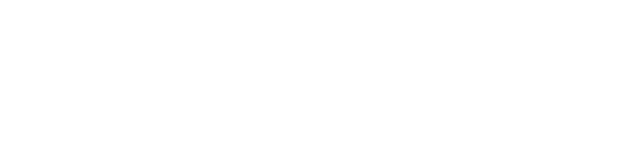
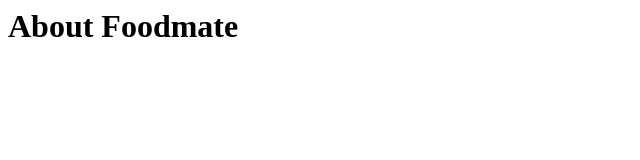
Before and after one commit to hemanth282/foodmate, a plain HTML site: page about.html in a window 1280 px wide. Shown: the whole page, without its empty margins (0-640 px from the left). Drawn offline with Linux system fonts and the light colour scheme.

Commit message:
+heading about

```diff
--- a/about.html
+++ b/about.html
@@ -7,6 +7,6 @@
 
     </head>
     <body>
-
+       <h1>About Foodmate</h1>
     </body>
 </html>
```
